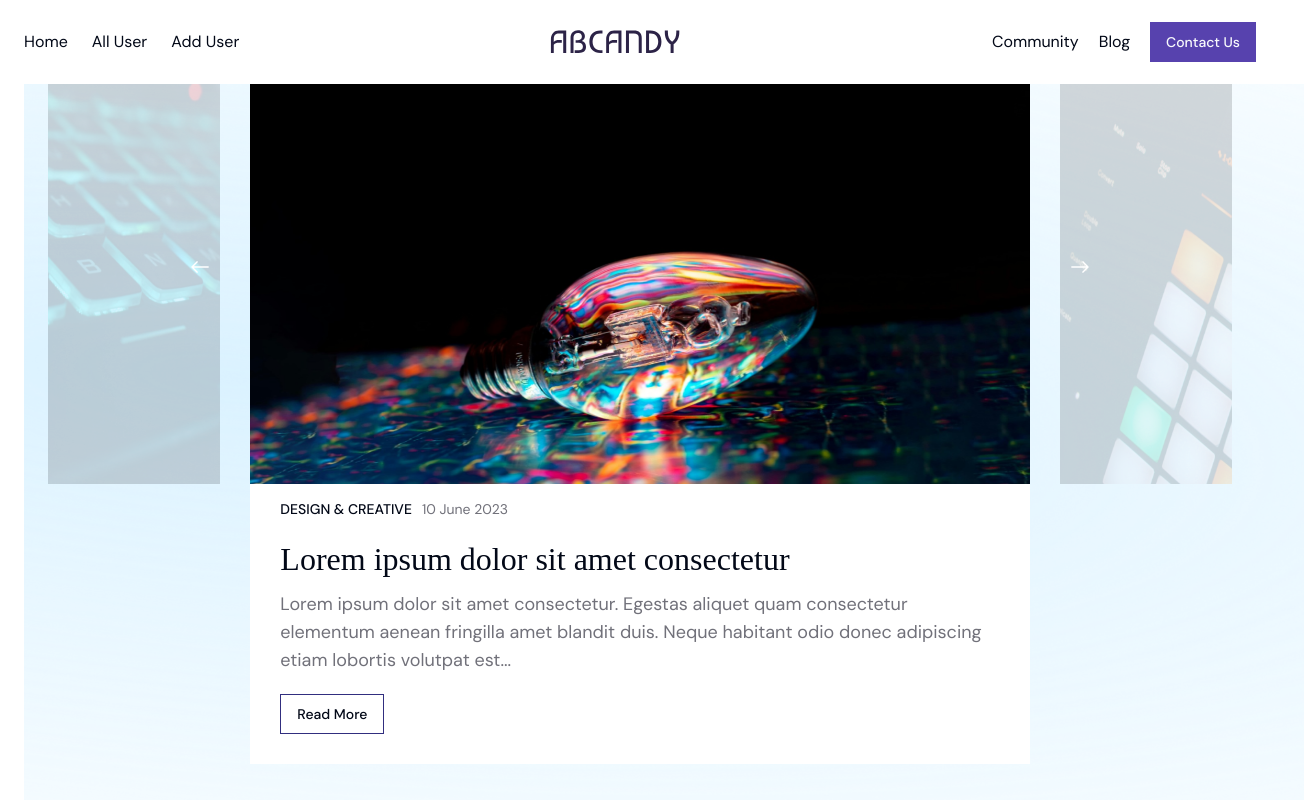
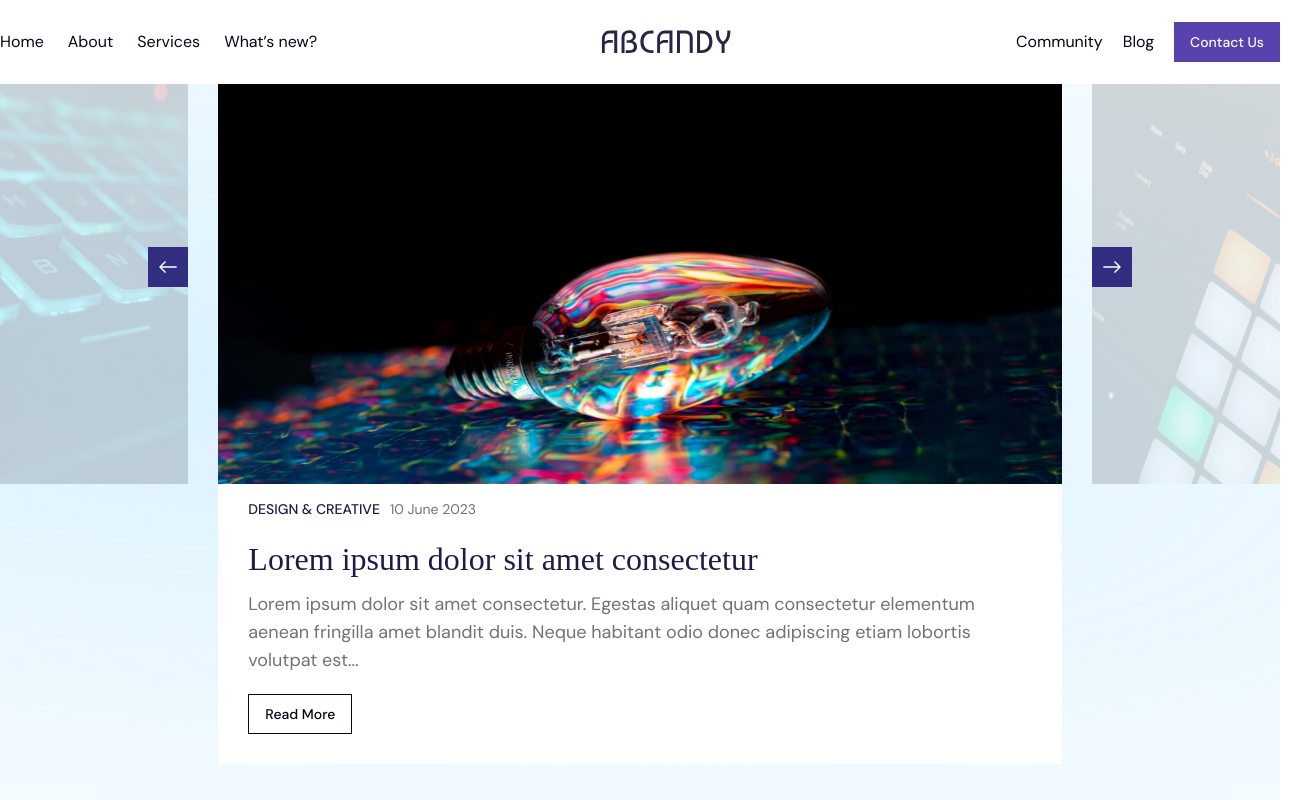
Before and after one commit to NafeesIS/blog-site, a Next.js app: page / in a window 1280 px wide. Shown: the top 800 px of the page, 1304 px wide, since content can reach past the window. Built offline with nearby package versions, Linux system fonts and the light colour scheme.

Commit message:
fixed container and some content

```diff
--- a/src/Banner/Banner.jsx
+++ b/src/Banner/Banner.jsx
@@ -9,11 +9,11 @@ import Image from "next/image";
 
 const Banner = () => {
     return (
-        <Container>
+        <Container className="relative">
             <div className="grid grid-cols-12 gap-[30px]">
                 <div className="col-span-2 row-span-2 relative">
                     <Image className="h-[400px] opacity-40" src={rectangleOne} alt="raet" />
-                    <div className="w-10 h-10 p-2.5 rotate-180 bg-indigo-950 justify-center items-center gap-2.5 inline-flex absolute top-1/4 right-0">
+                    <div className="w-10 h-10 p-2.5 rotate-180 bg-indigo-900 justify-center items-center gap-2.5 inline-flex absolute top-1/4 right-0">
                         <div className="w-5 h-5 justify-center items-center flex">
                             <Image className="w-5 h-5 relative" src={ArrowRight} alt="ArrowRight" />
                         </div>
@@ -46,7 +46,7 @@ const Banner = () => {
                 </div>
                 <div className="col-span-2 row-span-2 col-start-11 relative">
                     <Image className="h-[400px] opacity-40" src={rectangleTwo} alt="raet" />
-                    <div className="w-10 h-10 p-2.5 rotate-180 bg-indigo-950 justify-center items-center gap-2.5 inline-flex absolute top-1/4">
+                    <div className="w-10 h-10 p-2.5 rotate-180 bg-indigo-900 justify-center items-center gap-2.5 inline-flex absolute top-1/4">
                         <div className="w-5 h-5 justify-center items-center flex">
                             <Image className="w-5 h-5 relative" src={ArrowLeft} alt="ArrowLeft" />
                         </div>
--- a/src/app/globals.css
+++ b/src/app/globals.css
@@ -31,7 +31,7 @@
         --border: 214.3 31.8% 91.4%;
         --input: 214.3 31.8% 91.4%;
         --ring: 222.2 84% 4.9%;
-        --indigo: 242 47% 34%;
+        --indigo-9: 242 47% 34%;
 
         --radius: 0.5rem;
     }
--- a/src/components/shared/Navbar.jsx
+++ b/src/components/shared/Navbar.jsx
@@ -13,8 +13,9 @@ const Navbar = () => {
 
     const navItems = [
         { name: "Home", path: "/" },
-        { name: "All User", path: "/all-user" },
-        { name: "Add User", path: "/add-user" },
+        { name: "About", path: "/about" },
+        { name: "Services", path: "/services" },
+        { name: "What’s new?", path: "whats-new" },
     ];
 
     return (
--- a/src/components/ui/Container.jsx
+++ b/src/components/ui/Container.jsx
@@ -1,7 +1,7 @@
 import { cn } from "@/lib/utils";
 
 function Container({ children, className }) {
-    return <div className={cn("relative z-10 mx-auto max-w-[1290px] px-4 lg:px-6 2xl:px-0", className)}>{children}</div>;
+    return <div className={cn("relative z-10 mx-auto max-w-[1290px]", className)}>{children}</div>;
 }
 
 export default Container;
--- a/src/components/ui/button.jsx
+++ b/src/components/ui/button.jsx
@@ -11,7 +11,7 @@ const buttonVariants = cva(
             variant: {
                 default: "bg-primary text-primary-foreground hover:bg-primary/90",
                 destructive: "bg-destructive text-destructive-foreground hover:bg-destructive/90",
-                outline: "border border-indigo bg-background",
+                outline: "border border-indigo-9 bg-background",
                 secondary: "bg-secondary text-secondary-foreground hover:bg-secondary/80",
                 ghost: "hover:bg-accent hover:text-accent-foreground",
                 link: "text-primary underline-offset-4 hover:underline",
--- a/tailwind.config.js
+++ b/tailwind.config.js
@@ -13,7 +13,7 @@ module.exports = {
         },
         extend: {
             colors: {
-                indigo: "hsl(var(--indigo))",
+                "indigo-9": "hsl(var(--indigo))",
                 border: "hsl(var(--border))",
                 input: "hsl(var(--input))",
                 ring: "hsl(var(--ring))",
```
